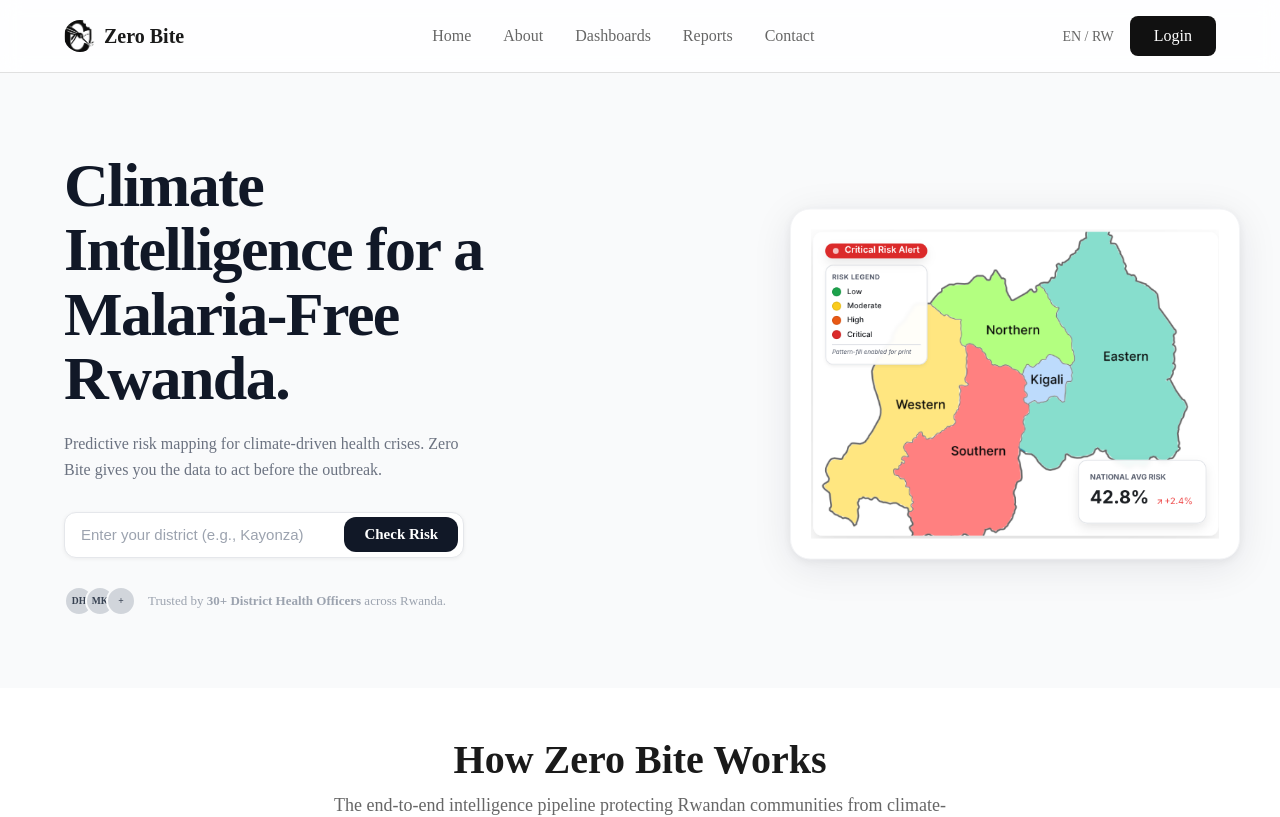
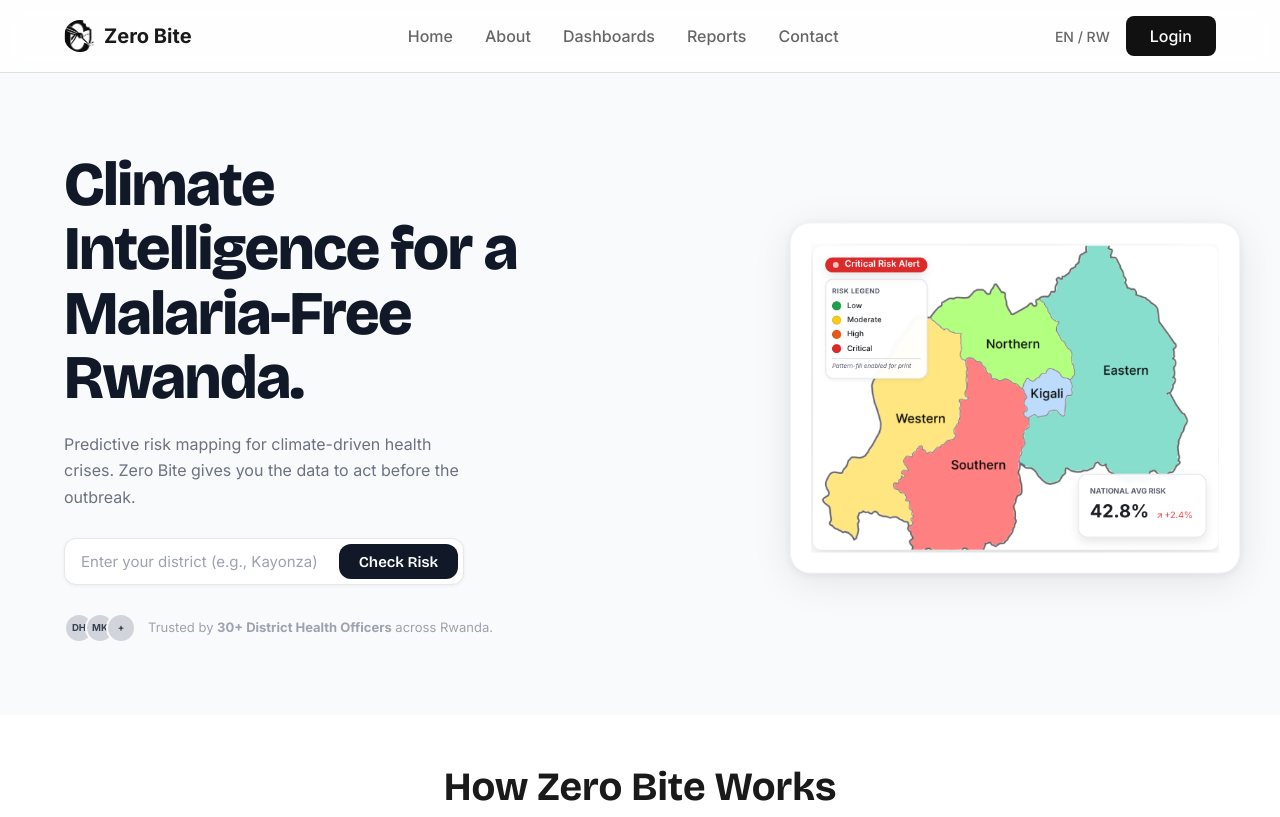
Before and after one commit to Aubierge-codes/Zero-bite, a React (Vite) app in the folder frontend/: page / in a window 1280 px wide. Shown: the top 817 px of the page. Built offline with nearby package versions, Linux system fonts and the light colour scheme; no server answers.

Commit message:
style: use Inter for body and Bricolage Grotesque for headings

```diff
--- a/frontend/index.html
+++ b/frontend/index.html
@@ -6,6 +6,9 @@
     <link rel="apple-touch-icon" href="/zero.png" />
     <meta name="viewport" content="width=device-width, initial-scale=1.0" />
     <meta name="description" content="Zero Bite is Rwanda's climate-health intelligence platform: AI-powered malaria risk prediction from satellite imagery and weather data, with real-time alerts for Ministry, district, and community health teams." />
+    <link rel="preconnect" href="https://fonts.googleapis.com" />
+    <link rel="preconnect" href="https://fonts.gstatic.com" crossorigin />
+    <link href="https://fonts.googleapis.com/css2?family=Bricolage+Grotesque:opsz,wght@12..96,400..800&family=Inter:wght@400;500;600;700&display=swap" rel="stylesheet" />
     <title>Zero Bite</title>
   </head>
   <body>
--- a/frontend/src/index.css
+++ b/frontend/src/index.css
@@ -11,9 +11,9 @@
   --shadow:
     rgba(0, 0, 0, 0.1) 0 10px 15px -3px, rgba(0, 0, 0, 0.05) 0 4px 6px -2px;
 
-  --sans: Didot, serif;
-  --heading: Didot, serif;
-  --mono: Didot, serif;
+  --sans: 'Inter', sans-serif;
+  --heading: 'Bricolage Grotesque', 'Inter', sans-serif;
+  --mono: ui-monospace, Consolas, monospace;
 
   font: 18px/145% var(--sans);
   letter-spacing: 0.18px;
--- a/frontend/src/pages/Landing/Landing.module.css
+++ b/frontend/src/pages/Landing/Landing.module.css
@@ -26,7 +26,7 @@
 }
 
 .heroTitle {
-  font-family: Didot, serif;
+  font-family: var(--font-family-heading);
   font-size: 3.875rem;
   line-height: 1.04;
   font-weight: 800;
--- a/frontend/src/styles/index.css
+++ b/frontend/src/styles/index.css
@@ -20,7 +20,8 @@
   --color-divider: #EEEEEE;
 
   /* Typography */
-  --font-family-sans: Didot, serif;
+  --font-family-sans: 'Inter', sans-serif;
+  --font-family-heading: 'Bricolage Grotesque', 'Inter', sans-serif;
 
   /* Spacing */
   --spacing-xs: 0.25rem;
@@ -90,6 +91,7 @@ body {
 }
 
 h1, h2, h3, h4, h5, h6 {
+  font-family: var(--font-family-heading);
   font-weight: 600;
   line-height: 1.2;
   margin-bottom: var(--spacing-sm);
@@ -100,9 +102,14 @@ a {
   text-decoration: none;
 }
 
+input, select, textarea {
+  font-family: inherit;
+}
+
 button {
   cursor: pointer;
-  font-family: inherit;
+  font-family: var(--font-family-heading);
+  font-weight: 600;
   border: none;
   background: none;
 }
```
